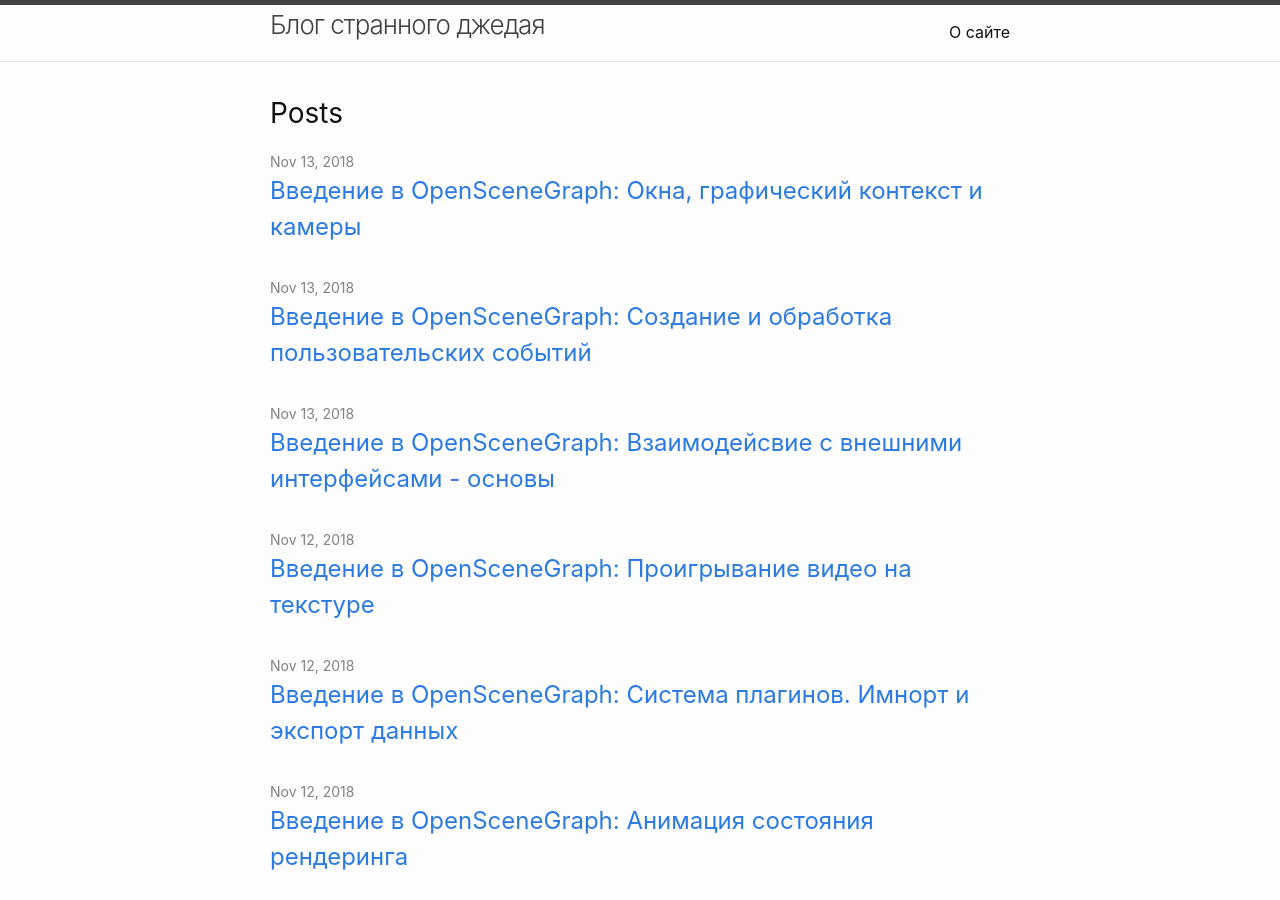
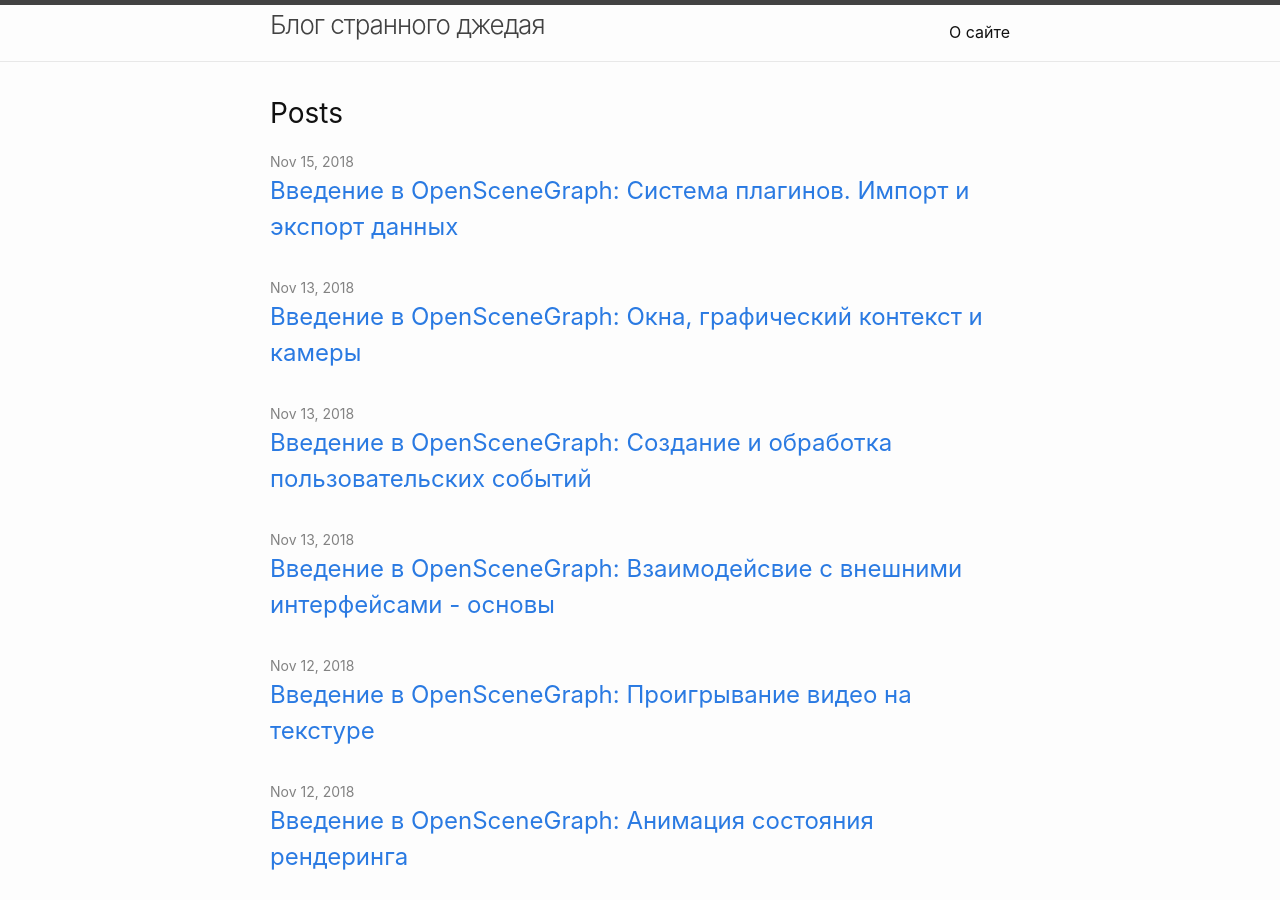
Before and after one commit to maisvendoo/maisvendoo.github.io, a Jekyll site: the page built from index.md, in a window 1280 px wide and 900 px high. Built offline with Jekyll 4.4.1, drawn with Linux system fonts in a browser that asks for light colours.

Commit message:
Import export

```diff
--- a/_posts/2013-11-15-plugins.markdown
+++ b/_posts/2013-11-15-plugins.markdown
@@ -1,7 +1,7 @@
 ---
 layout: post
-title:  "Введение в OpenSceneGraph: Система плагинов. Имнорт и экспорт данных"
-date:   2018-11-12 22:36:00 +0300
+title:  "Введение в OpenSceneGraph: Система плагинов. Импорт и экспорт данных"
+date:   2018-11-15 13:55:00 +0300
 categories: jekyll update
 ---
 
```
